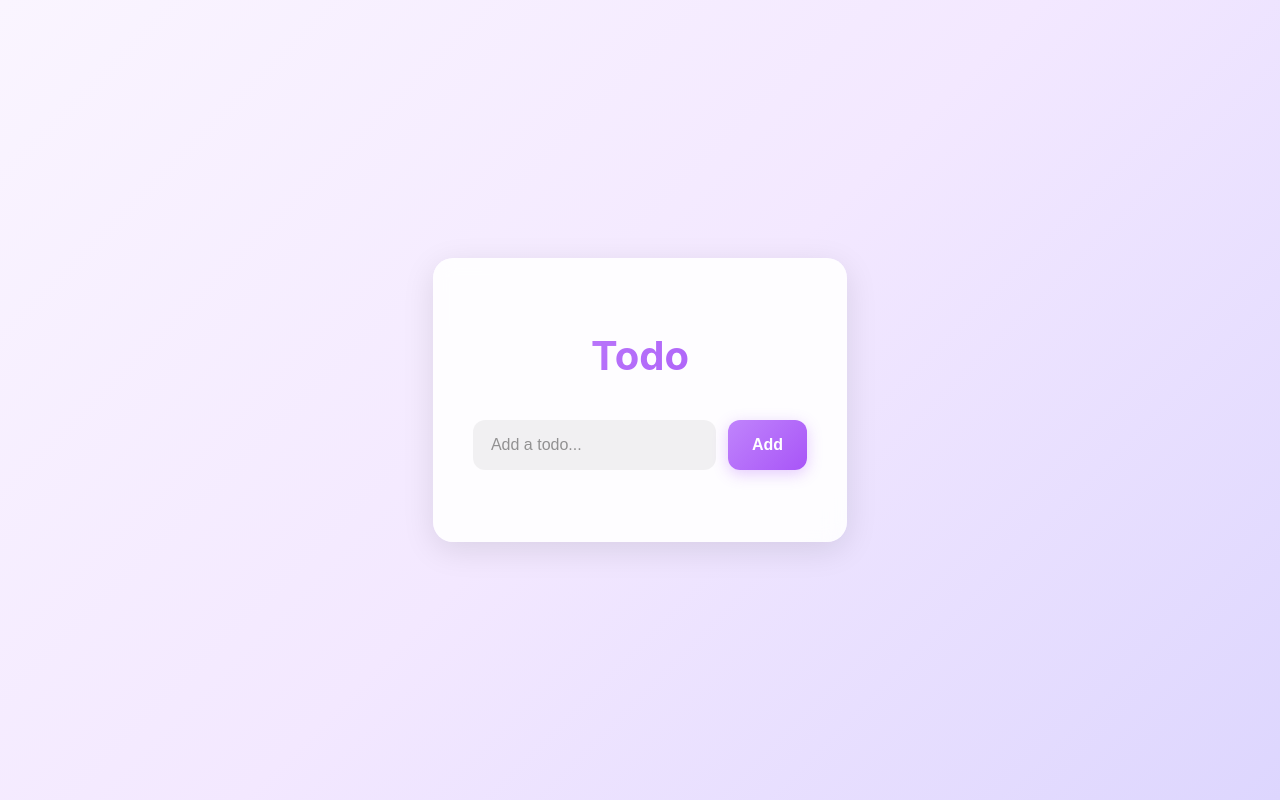
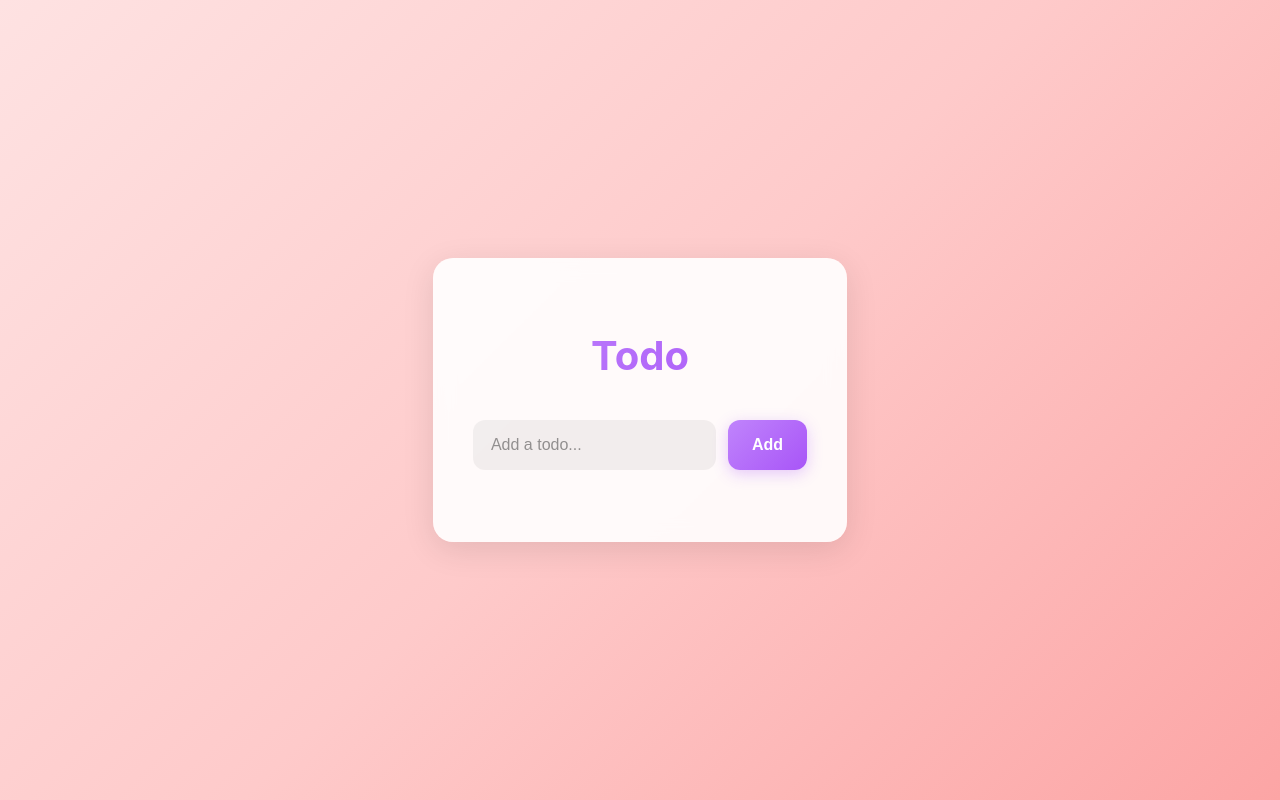
Before and after one commit to davlasry/todo-sample, a React (Vite) app: page / in a window 1280 px wide. Built offline with nearby package versions, Linux system fonts and the light colour scheme.

Commit message:
feat: change background to red

```diff
--- a/src/index.css
+++ b/src/index.css
@@ -4,7 +4,7 @@
   font-weight: 400;
   color-scheme: light dark;
   color: rgba(255, 255, 255, 0.9);
-  background: linear-gradient(135deg, #1e1b4b 0%, #5b21b6 50%, #7c3aed 100%);
+  background: linear-gradient(135deg, #7f1d1d 0%, #b91c1c 50%, #dc2626 100%);
 }
 
 * {
@@ -24,6 +24,6 @@ body {
 @media (prefers-color-scheme: light) {
   :root {
     color: #213547;
-    background: linear-gradient(135deg, #faf5ff 0%, #f3e8ff 50%, #ddd6fe 100%);
+    background: linear-gradient(135deg, #fee2e2 0%, #fecaca 50%, #fca5a5 100%);
   }
 }
```
Also changed, not shown: 1 other file (tests, documents, lock files or other folders).
